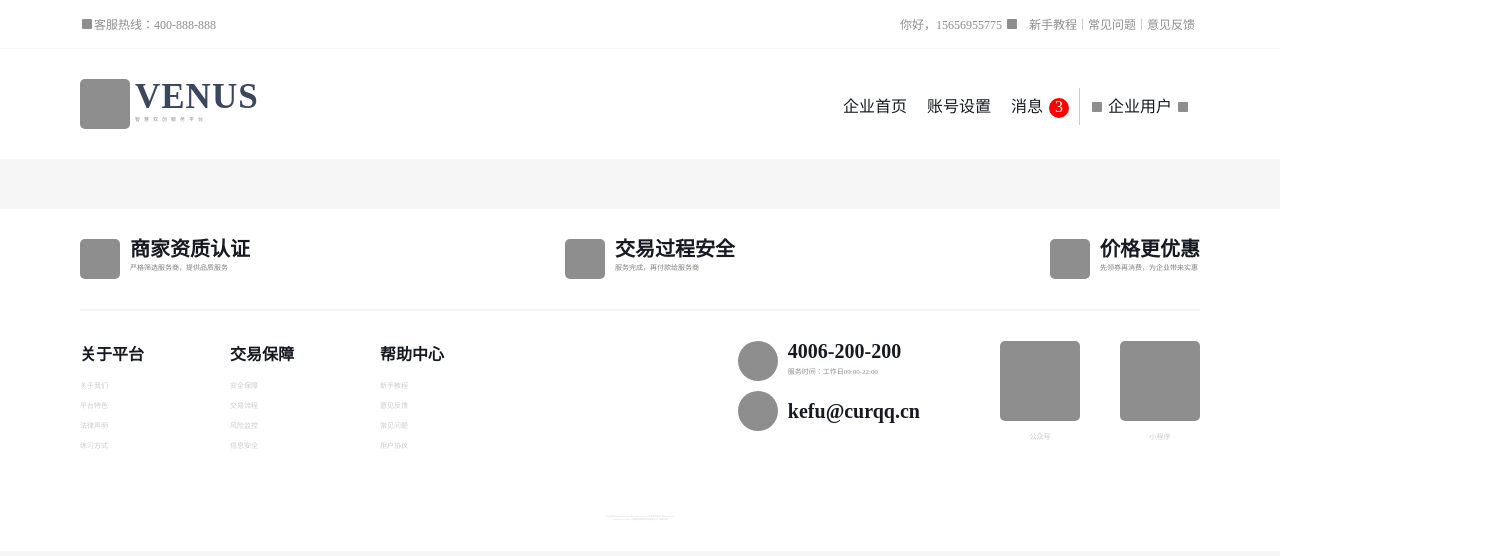
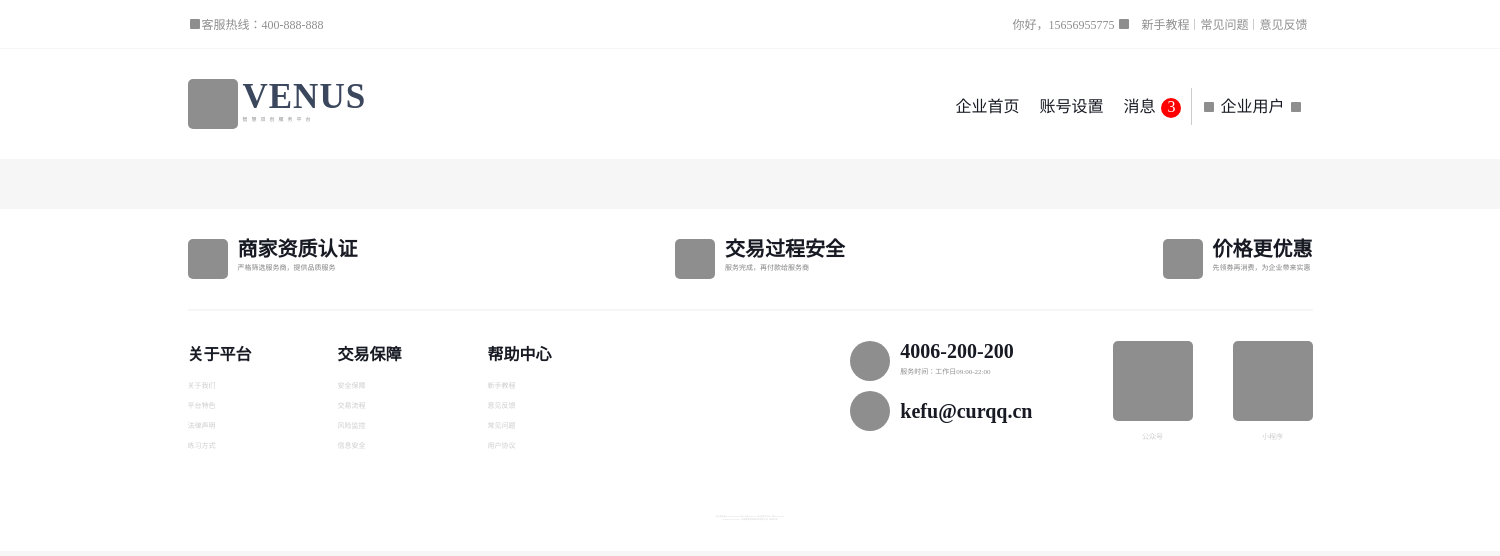
Before and after one commit to esmerts/demo, a Vue app: page / in a window 1280 px wide. Shown: the top 556 px of the page, 1500 px wide, since content can reach past the window. Built offline with nearby package versions, Linux system fonts and the light colour scheme.

Commit message:
对页面中html和body的宽度做出修改

```diff
--- a/src/styles/global.css
+++ b/src/styles/global.css
@@ -3,6 +3,7 @@ html, body {
     margin: 0;
     padding: 0;
     color: rgba(23, 26, 35);
+    min-width: 1500px;
 }
 
 a {
```
